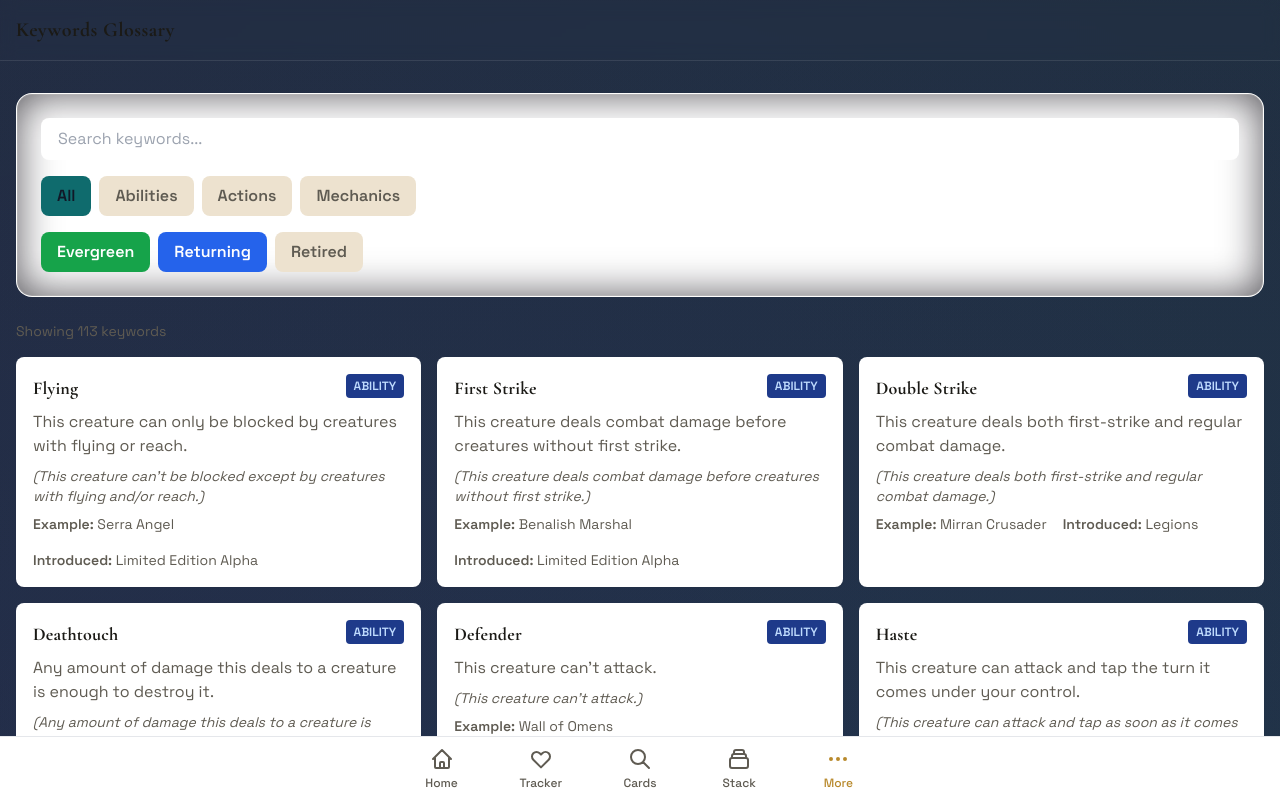
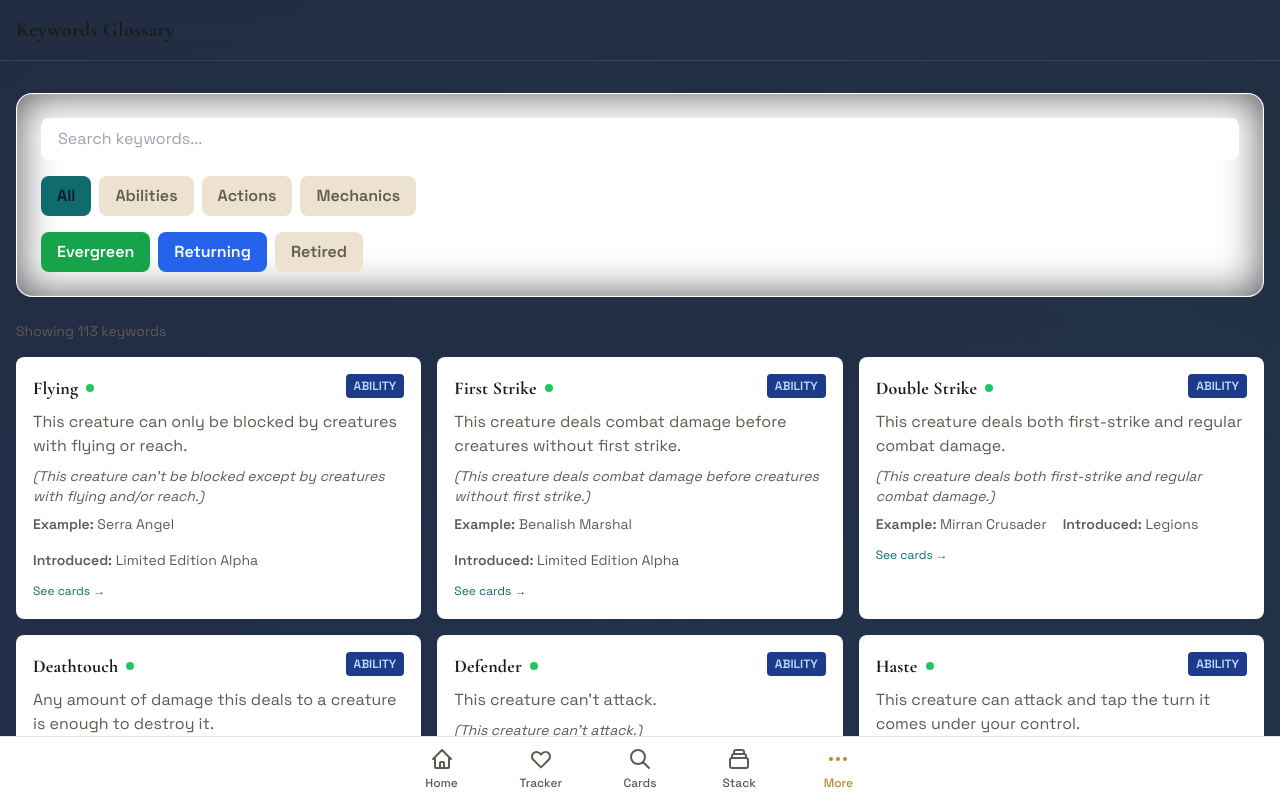
Before and after one commit to moatsmd/thestack-gg, a Next.js app: page /glossary in a window 1280 px wide. Shown: the top 798 px of the page. Built offline with nearby package versions, Linux system fonts and the light colour scheme.

Commit message:
feat(glossary): add tier badge (green/blue/gray dot) and Scryfall deeplink to KeywordCard

```diff
--- a/components/KeywordCard.tsx
+++ b/components/KeywordCard.tsx
@@ -1,30 +1,45 @@
 'use client'
 
+import Link from 'next/link'
 import { KeywordDefinition } from '@/lib/keywords-data'
 
 interface KeywordCardProps {
   keyword: KeywordDefinition
 }
 
+const typeBadgeColor: Record<KeywordDefinition['type'], string> = {
+  ability: 'bg-blue-100 dark:bg-blue-900 text-blue-800 dark:text-blue-200',
+  action: 'bg-green-100 dark:bg-green-900 text-green-800 dark:text-green-200',
+  mechanic: 'bg-purple-100 dark:bg-purple-900 text-purple-800 dark:text-purple-200',
+}
+
+const tierDot: Record<KeywordDefinition['tier'], { dot: string; label: string }> = {
+  evergreen: { dot: 'bg-green-500', label: 'Evergreen' },
+  returning: { dot: 'bg-blue-500', label: 'Returning' },
+  retired: { dot: 'bg-gray-400', label: 'Retired' },
+}
+
 export function KeywordCard({ keyword }: KeywordCardProps) {
-  const typeBadgeColor = {
-    ability: 'bg-blue-100 dark:bg-blue-900 text-blue-800 dark:text-blue-200',
-    action: 'bg-green-100 dark:bg-green-900 text-green-800 dark:text-green-200',
-    mechanic: 'bg-purple-100 dark:bg-purple-900 text-purple-800 dark:text-purple-200',
-  }
+  const { dot, label } = tierDot[keyword.tier]
 
   return (
     <div
       className="bg-white dark:bg-[var(--surface-1)] border border-white/10 rounded-lg p-4 shadow-sm hover:shadow-md transition"
       data-testid="keyword-card"
     >
-      {/* Keyword Name and Type Badge */}
+      {/* Name, type badge, tier dot */}
       <div className="flex items-start justify-between gap-2 mb-2">
-        <h3 className="text-lg font-bold text-[var(--ink)]">{keyword.keyword}</h3>
+        <div className="flex items-center gap-2">
+          <h3 className="text-lg font-bold text-[var(--ink)]">{keyword.keyword}</h3>
+          <span
+            className={`w-2 h-2 rounded-full flex-shrink-0 ${dot}`}
+            title={label}
+            aria-label={`Tier: ${label}`}
+            data-testid="tier-badge"
+          />
+        </div>
         <span
-          className={`px-2 py-1 rounded text-xs font-semibold uppercase ${
-            typeBadgeColor[keyword.type]
-          }`}
+          className={`px-2 py-1 rounded text-xs font-semibold uppercase ${typeBadgeColor[keyword.type]}`}
         >
           {keyword.type}
         </span>
@@ -35,13 +50,11 @@ export function KeywordCard({ keyword }: KeywordCardProps) {
 
       {/* Reminder Text */}
       {keyword.reminder && (
-        <p className="text-sm text-[var(--muted)] italic mb-2">
-          ({keyword.reminder})
-        </p>
+        <p className="text-sm text-[var(--muted)] italic mb-2">({keyword.reminder})</p>
       )}
 
       {/* Example and Introduced */}
-      <div className="flex flex-wrap gap-4 text-sm text-[var(--muted)]">
+      <div className="flex flex-wrap gap-4 text-sm text-[var(--muted)] mb-2">
         {keyword.example && (
           <div>
             <span className="font-semibold">Example: </span>
@@ -55,6 +68,17 @@ export function KeywordCard({ keyword }: KeywordCardProps) {
           </div>
         )}
       </div>
+
+      {/* Scryfall link */}
+      {keyword.scryfallQuery && (
+        <Link
+          href={`/toolkit?q=${encodeURIComponent(keyword.scryfallQuery)}`}
+          className="text-xs text-[var(--accent-2)] hover:underline"
+          data-testid="scryfall-link"
+        >
+          See cards →
+        </Link>
+      )}
     </div>
   )
 }
```
Also changed, not shown: 1 other file (tests, documents, lock files or other folders).
